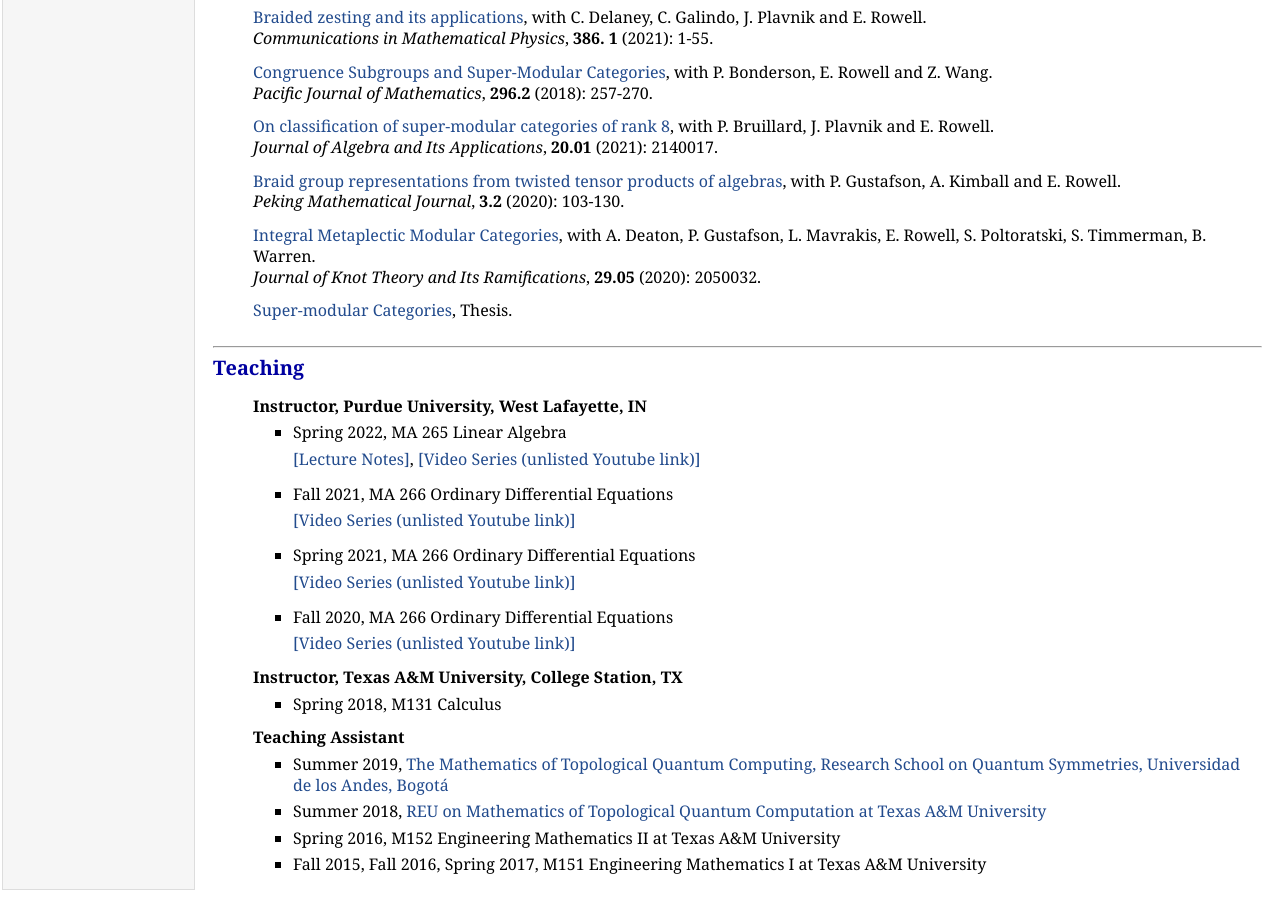
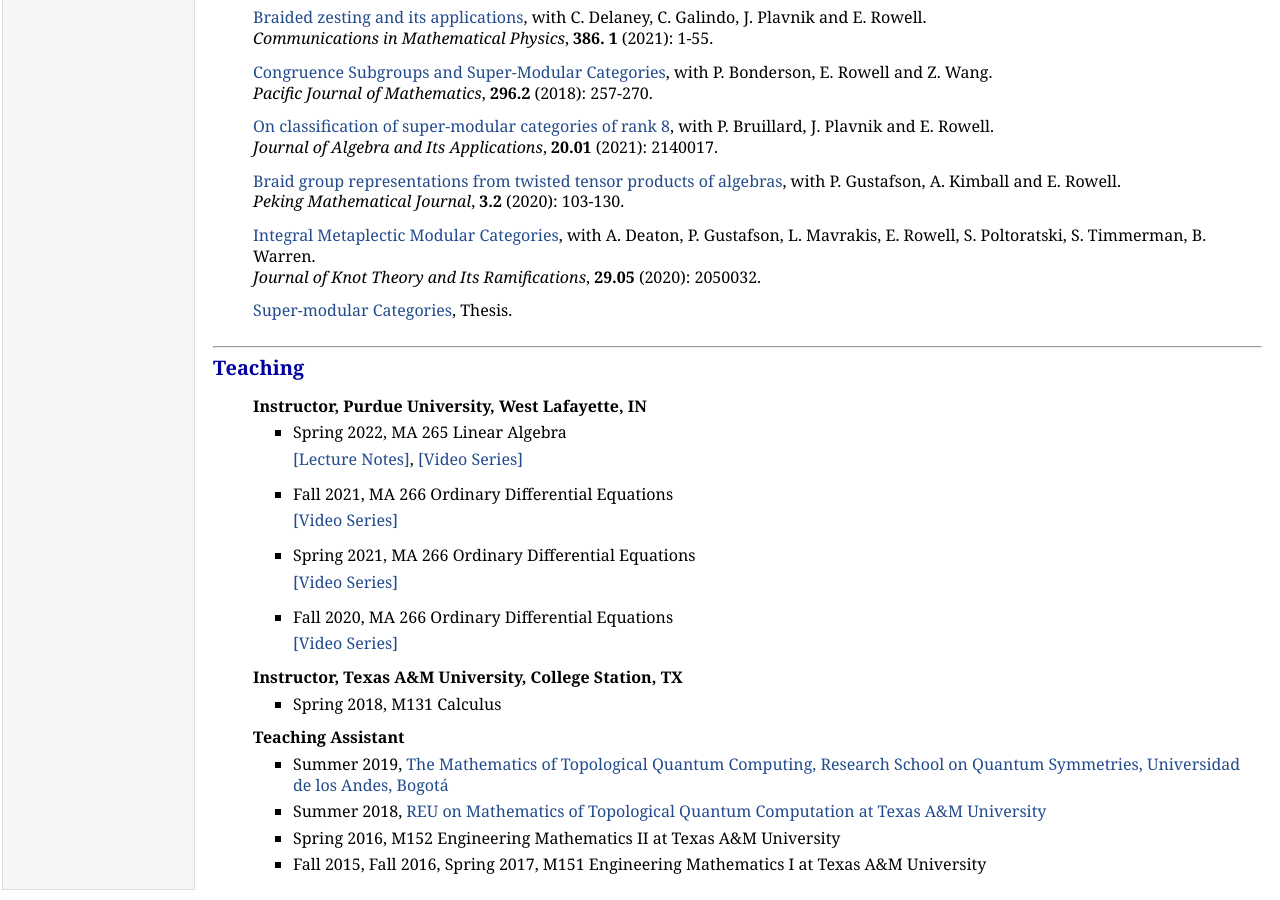
Before and after one commit to zhangqing2513/zhangqing2513.github.io, a Jekyll site: the page index.html, which Jekyll copies as it is, in a window 1280 px wide and 900 px high, scrolled down 779 px. Built offline with Jekyll 4.4.1, drawn with Linux system fonts in a browser that asks for light colours.

Commit message:
Update index.html

```diff
--- a/index.html
+++ b/index.html
@@ -119,20 +119,20 @@
             <ul>
               <li><p> Spring 2022, MA 265 Linear Algebra  </p>
                   <a href="https://zhangqing2513.github.io/Spring2022MA265/Table%20of%20Contents.html" target="_blank">  [Lecture Notes]</a>,
-              <a href="https://youtube.com/playlist?list=PLMNQRMtXXp71A64b491pBp8IhQCyNGCcI" target="_blank">  [Video Series (unlisted Youtube link)]</a>
+              <a href="https://youtube.com/playlist?list=PLMNQRMtXXp71A64b491pBp8IhQCyNGCcI" target="_blank">  [Video Series]</a>
                  <p></li>
 
                     <p>
                       <li><p> Fall 2021, MA 266 Ordinary Differential Equations  </p>
                          <p></li>
-                            <a href="https://youtube.com/playlist?list=PLMNQRMtXXp72apFHhkLKKF55Xv5WNOwii" target="_blank">  [Video Series (unlisted Youtube link)]</a>
+                            <a href="https://youtube.com/playlist?list=PLMNQRMtXXp72apFHhkLKKF55Xv5WNOwii" target="_blank">  [Video Series]</a>
                             <p>
                               <li><p> Spring 2021, MA 266 Ordinary Differential Equations </p>
                                  <p></li>
-                                       <a href="https://youtube.com/playlist?list=PLMNQRMtXXp71e9zsPvabOJ0E7bOl5nr-A" target="_blank">  [Video Series (unlisted Youtube link)]</a>
+                                       <a href="https://youtube.com/playlist?list=PLMNQRMtXXp71e9zsPvabOJ0E7bOl5nr-A" target="_blank">  [Video Series]</a>
                                     <p>
                   <li><p> Fall 2020, MA 266 Ordinary Differential Equations   </p>
-                        <a href="https://youtube.com/playlist?list=PLMNQRMtXXp71TlKav1D5c9EPhX9vP-sAj" target="_blank">  [Video Series (unlisted Youtube link)]</a>
+                        <a href="https://youtube.com/playlist?list=PLMNQRMtXXp71TlKav1D5c9EPhX9vP-sAj" target="_blank">  [Video Series]</a>
                  <p></li>
                 <p>
 
```
